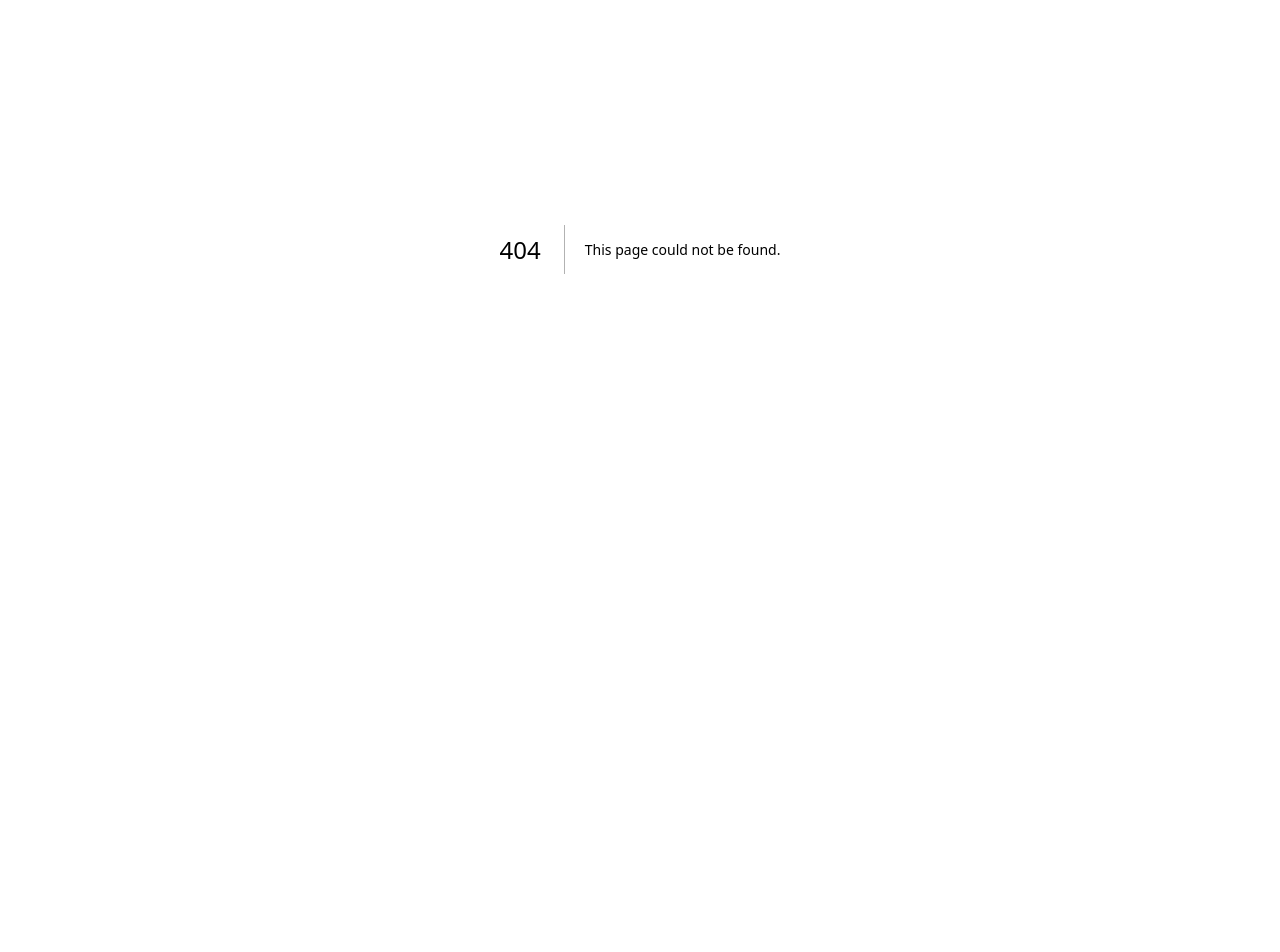
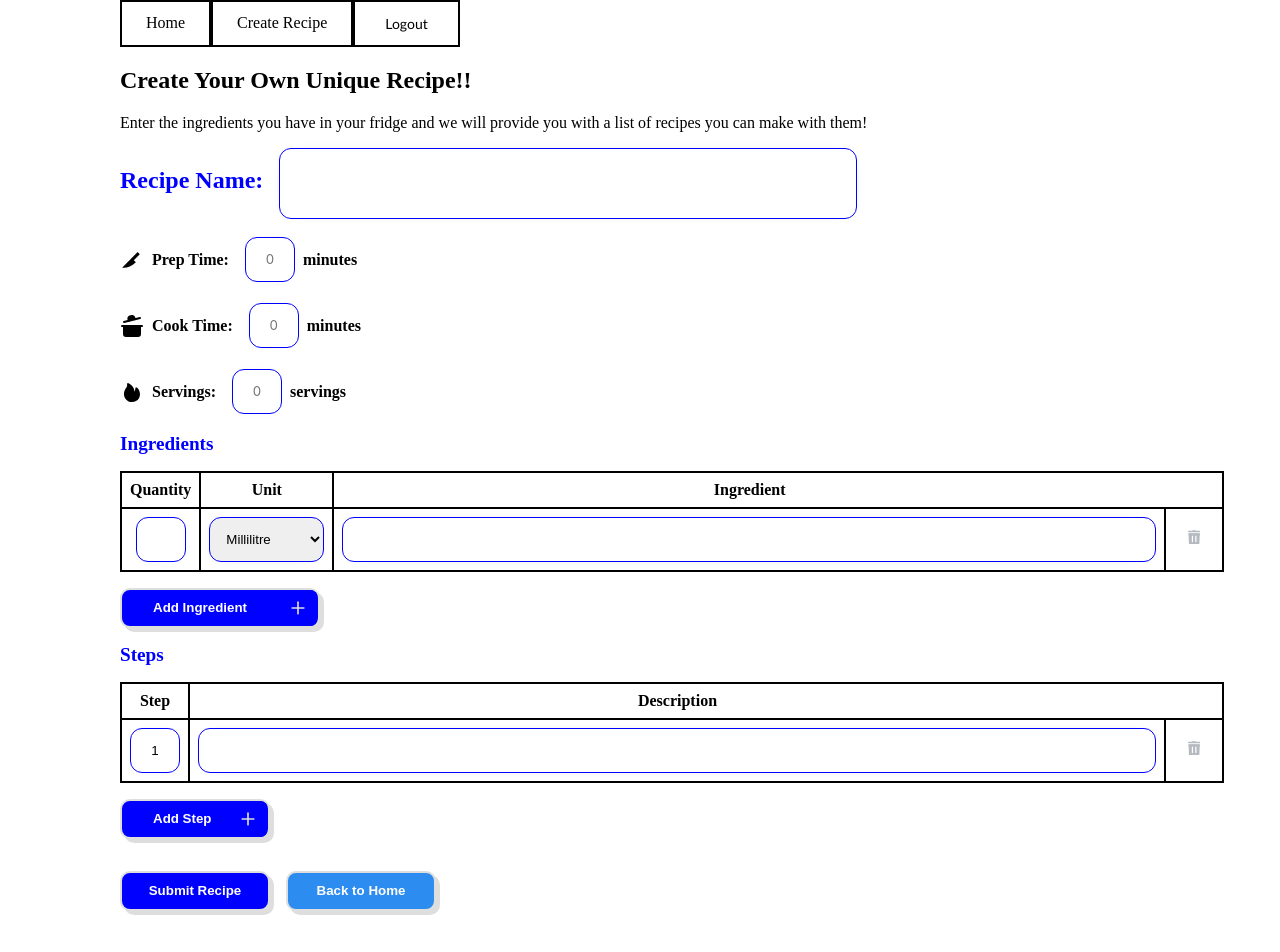
Before and after one commit to YYY2383/FYP, a Next.js app: page /recipe_create in a window 1280 px wide. Before the commit this address had no page. Shown: the part 151-1103 px from the top of the page. Before the commit the page ends 800 px from the top, so only its background shows below. Built offline with nearby package versions, Linux system fonts and the light colour scheme; no server answers.

Commit message:
add deleteBtns

```diff
--- a/app/globals.css
+++ b/app/globals.css
@@ -739,6 +739,32 @@ th, td{
 
 .backHome{
   --main-focus: #2d8cf0;
+  --font-color: white;
+  --bg-color-sub: blue;
+  --bg-color: white;
+  --main-color: #dedede;
+  position: relative;
+  width: 150px;
+  height: 40px;
+  cursor: pointer;
+  border: 2px solid var(--main-color);
+  box-shadow: 4px 4px var(--main-color);
+  background-color: var(--main-focus);
+  border-radius: 10px;
+  overflow: hidden;
+  margin-top: 1rem;
+  margin-left: 1rem;
+  color: var(--font-color);
+  font-weight: 600;
+}
+
+.backHome:hover {
+  background: var(--bg-color);
+  color: var(--bg-color-sub);
+}
+
+.dBtn{
+  --main-focus: #2d8cf0;
   --font-color: blue;
   --bg-color-sub: blue;
   --bg-color: white;
@@ -758,8 +784,8 @@ th, td{
   font-weight: 600;
 }
 
-.backHome:hover {
-  background: var(--main-focus);
+.dBtn:hover {
+  background: red;
   color: white;
 }
 
@@ -874,7 +900,7 @@ th, td{
   font-size: 20px;
 }
 
-.editButton {
+.editBtn {
   width: 50px;
   height: 50px;
   border-radius: 50%;
@@ -901,15 +927,15 @@ th, td{
   fill: white;
 }
 
-.editButton:hover {
+.editBtn:hover {
   width: 120px;
   border-radius: 50px;
   transition-duration: 0.3s;
-  background-color: rgb(255, 69, 69);
+  background-color: lightskyblue;
   align-items: center;
 }
 
-.editButton:hover .edit-svgIcon {
+.editBtn:hover .edit-svgIcon {
   width: 20px;
   transition-duration: 0.3s;
   transform: translateY(60%);
@@ -920,7 +946,7 @@ th, td{
   transform: rotate(360deg);
 }
 
-.editButton::before {
+.editBtn::before {
   display: none;
   content: "Edit";
   color: white;
@@ -928,7 +954,7 @@ th, td{
   font-size: 2px;
 }
 
-.editButton:hover::before {
+.editBtn:hover::before {
   display: block;
   padding-right: 10px;
   font-size: 13px;
@@ -938,7 +964,7 @@ th, td{
 }
 
 
-.homeButton {
+.homeBtn {
   width: 50px;
   height: 50px;
   border-radius: 50%;
@@ -964,7 +990,7 @@ th, td{
   fill: white;
 }
 
-.homeButton:hover {
+.homeBtn:hover {
   width: 140px;
   border-radius: 50px;
   transition-duration: 0.3s;
@@ -972,13 +998,13 @@ th, td{
   align-items: center;
 }
 
-.homeButton:hover .svgIcon {
+.homeBtn:hover .svgIcon {
   /* width: 20px; */
   transition-duration: 0.3s;
   transform: translateY(-200%);
 }
 
-.homeButton::before {
+.homeBtn::before {
   position: absolute;
   bottom: -20px;
   content: "Back to Home";
@@ -987,7 +1013,7 @@ th, td{
   font-size: 0px;
 }
 
-.homeButton:hover::before {
+.homeBtn:hover::before {
   font-size: 13px;
   opacity: 1;
   bottom: unset;
@@ -1001,3 +1027,59 @@ th, td{
   gap: 1rem;
   margin: 1rem 0rem 1rem 0rem;
 }
+
+.deleteBtn {
+  width: 50px;
+  height: 50px;
+  border-radius: 50%;
+  background-color: rgb(20, 20, 20);
+  border: none;
+  font-weight: 600;
+  display: flex;
+  align-items: center;
+  justify-content: center;
+  box-shadow: 0px 0px 20px rgba(0, 0, 0, 0.164);
+  cursor: pointer;
+  transition-duration: .3s;
+  overflow: hidden;
+  position: relative;
+}
+
+.svgIcon {
+  width: 12px;
+  transition-duration: .3s;
+}
+
+.svgIcon path {
+  fill: white;
+}
+
+.deleteBtn:hover {
+  width: 140px;
+  border-radius: 50px;
+  transition-duration: .3s;
+  background-color: rgb(255, 69, 69);
+  align-items: center;
+}
+
+.deleteBtn:hover .svgIcon {
+  width: 50px;
+  transition-duration: .3s;
+  transform: translateY(60%);
+}
+
+.deleteBtn::before {
+  position: absolute;
+  top: -20px;
+  content: "Delete";
+  color: white;
+  transition-duration: .3s;
+  font-size: 2px;
+}
+
+.deleteBtn:hover::before {
+  font-size: 13px;
+  opacity: 1;
+  transform: translateY(30px);
+  transition-duration: .3s;
+}
--- a/app/recipe_details/[id]/page.tsx
+++ b/app/recipe_details/[id]/page.tsx
@@ -4,7 +4,7 @@ import Navbar from "../../../components/navbar";
 import { useEffect, useState } from "react";
 import { useParams, useRouter } from "next/navigation";
 import { db } from "../../firebaseConfig";
-import { doc, getDoc } from "firebase/firestore";
+import { doc, getDoc, deleteDoc } from "firebase/firestore";
 import { getAuth } from "firebase/auth";
 import PopUp from "@/components/popup";
 
@@ -58,6 +58,25 @@ export default function RecipeDetails() {
 
     fetchRecipe();
   }, [params, router]);
+
+  const handleDelete = async () => {
+    if (!recipe) return;
+
+    const confirmDelete = window.confirm("Are you sure you want to delete this recipe?");
+    if (!confirmDelete) return;
+
+    try {
+      const docRef = doc(db, "recipes", recipe.id);
+      await deleteDoc(docRef);
+
+      alert("Recipe deleted successfully!");
+      router.push("/recipes_view"); // Redirect to recipe list after deletion
+    } catch (error) {
+      console.error("Error deleting recipe:", error);
+      alert("Failed to delete the recipe. Please try again.");
+    }
+  };
+
 
 
   const handleIngredientClick = async (ingredient: string) => {
@@ -196,7 +215,7 @@ export default function RecipeDetails() {
       </div>
 
       <div className="buttons">
-              <button className="homeButton" onClick={() => router.push("/recipes_view")}>
+              <button className="homeBtn" onClick={() => router.push("/recipes_view")}>
                 <svg className="svgIcon" viewBox="0 0 384 512">
                   <path
                     d="M214.6 41.4c-12.5-12.5-32.8-12.5-45.3 0l-160 160c-12.5 12.5-12.5 32.8 0 45.3s32.8 12.5 45.3 0L160 141.2V448c0 17.7 14.3 32 32 32s32-14.3 32-32V141.2L329.4 246.6c12.5 12.5 32.8 12.5 45.3 0s12.5-32.8 0-45.3l-160-160z"
@@ -204,11 +223,16 @@ export default function RecipeDetails() {
                 </svg>
               </button>
 
-              <button className="editButton" onClick={() => router.push(`/recipe_edit/${recipe.id}`)}>
+              <button className="editBtn" onClick={() => router.push(`/recipe_edit/${recipe.id}`)}>
                 <svg className="edit-svgIcon" viewBox="0 0 512 512">
                     <path d="M410.3 231l11.3-11.3-33.9-33.9-62.1-62.1L291.7 89.8l-11.3 11.3-22.6 22.6L58.6 322.9c-10.4 10.4-18 23.3-22.2 37.4L1 480.7c-2.5 8.4-.2 17.5 6.1 23.7s15.3 8.5 23.7 6.1l120.3-35.4c14.1-4.2 27-11.8 37.4-22.2L387.7 253.7 410.3 231zM160 399.4l-9.1 22.7c-4 3.1-8.5 5.4-13.3 6.9L59.4 452l23-78.1c1.4-4.9 3.8-9.4 6.9-13.3l22.7-9.1v32c0 8.8 7.2 16 16 16h32zM362.7 18.7L348.3 33.2 325.7 55.8 314.3 67.1l33.9 33.9 62.1 62.1 33.9 33.9 11.3-11.3 22.6-22.6 14.5-14.5c25-25 25-65.5 0-90.5L453.3 18.7c-25-25-65.5-25-90.5 0zm-47.4 168l-144 144c-6.2 6.2-16.4 6.2-22.6 0s-6.2-16.4 0-22.6l144-144c6.2-6.2 16.4-6.2 22.6 0s6.2 16.4 0 22.6z"></path>
                 </svg>
               </button>
+
+              <button className="deleteBtn" onClick={handleDelete}>
+                <svg viewBox="0 0 448 512" className="svgIcon"><path d="M135.2 17.7L128 32H32C14.3 32 0 46.3 0 64S14.3 96 32 96H416c17.7 0 32-14.3 32-32s-14.3-32-32-32H320l-7.2-14.3C307.4 6.8 296.3 0 284.2 0H163.8c-12.1 0-23.2 6.8-28.6 17.7zM416 128H32L53.2 467c1.6 25.3 22.6 45 47.9 45H346.9c25.3 0 46.3-19.7 47.9-45L416 128z"></path></svg>
+              </button>
+
 
       </div>
 
--- a/app/recipe_edit/[id]/page.tsx
+++ b/app/recipe_edit/[id]/page.tsx
@@ -3,7 +3,7 @@
 import { useEffect, useState } from "react";
 import { useParams, useRouter } from "next/navigation";
 import { db } from "../../firebaseConfig"; // Adjust path if needed
-import { doc, getDoc, updateDoc } from "firebase/firestore";
+import { doc, getDoc, updateDoc, deleteDoc } from "firebase/firestore";
 import Navbar from "../../../components/navbar";
 import { getAuth } from "firebase/auth";
 
@@ -14,6 +14,7 @@ export default function RecipeEdit(){
     const auth = getAuth();
     const currentUserId = auth.currentUser?.uid;
     const [recipe, setRecipe] = useState({
+      id: "",
       name: "",
       prepTime: "",
       cookTime: "",
@@ -82,17 +83,50 @@ export default function RecipeEdit(){
         });
     };
 
-    const handleSubmit = async (e: React.FormEvent) => {
-        e.preventDefault();
+    const handleDelete = async () => {
+        if (!id) return;
+
+        const confirmDelete = window.confirm("Are you sure you want to delete this recipe?");
+        if (!confirmDelete) return;
 
         try {
-          const recipeRef = doc(db, "recipes", id as string);
-          await updateDoc(recipeRef, { ...recipe, userId: currentUserId }); // Include userId
-          router.push(`/recipe_view/${id}`); // Redirect to updated recipe details page
+            const docRef = doc(db, "recipes", id as string);  // Use `id` from params
+            await deleteDoc(docRef);
+
+            alert("Recipe deleted successfully!");
+            router.push("/recipes_view");
         } catch (error) {
-          console.error("Error updating recipe:", error);
+            console.error("Error deleting recipe:", error);
+            alert("Failed to delete the recipe. Please try again.");
         }
-      };
+    };
+
+
+      const isRecipeValid = () => {
+        if (!recipe.name || !recipe.prepTime || !recipe.cookTime || !recipe.servings) return false;
+        if (recipe.ingredients.some(ing => !ing.quantity || !ing.ingredient)) return false;
+        if (recipe.steps.some(step => !step.stepDesc)) return false;
+        return true;
+    };
+
+
+      const handleSubmit = async (e: React.FormEvent) => {
+        e.preventDefault();
+        if (!isRecipeValid()) {
+            alert("Please fill in all required fields.");
+            return;
+        }
+
+        try {
+            const recipeRef = doc(db, "recipes", recipe.id);
+            await updateDoc(recipeRef, { ...recipe, userId: currentUserId });
+
+            alert("Recipe updated successfully!");
+            router.push(`/recipe_view/${id}`);
+        } catch (error) {
+            console.error("Error updating recipe:", error);
+        }
+    };
 
 return (
         <main className="main">
@@ -290,6 +324,12 @@ return (
                                 <button className="submit" onClick={handleSubmit} disabled={loading}>
                                     {loading ? "Submitting..." : "Submit Recipe"}
                                 </button>
+                                <button className="backHome" onClick={() => router.push("/recipes_view")}>
+                                Back to Home
+                                </button>
+                                <button className="dBtn" onClick={handleDelete}>
+                                Delete Recipe
+                                </button>
                         </div>
                     </div>
                 </div>
--- a/components/navbar.js
+++ b/components/navbar.js
@@ -21,8 +21,7 @@ const Navbar = () => {
     <nav className="navbar">
       <ul>
         <li><Link href="/recipes_view">Home</Link></li>
-        <li><Link href="/create">Create Recipe</Link></li>
-        <li><Link href="/contact">Contact</Link></li>
+        <li><Link href="/recipe_create">Create Recipe</Link></li>
         <li className='outBtn'><button className='logout' onClick={handleLogout}>Logout</button></li>
       </ul>
     </nav>
```
Also changed, not shown: app/recipe_create/page.tsx (renamed from app/create/page.tsx).
